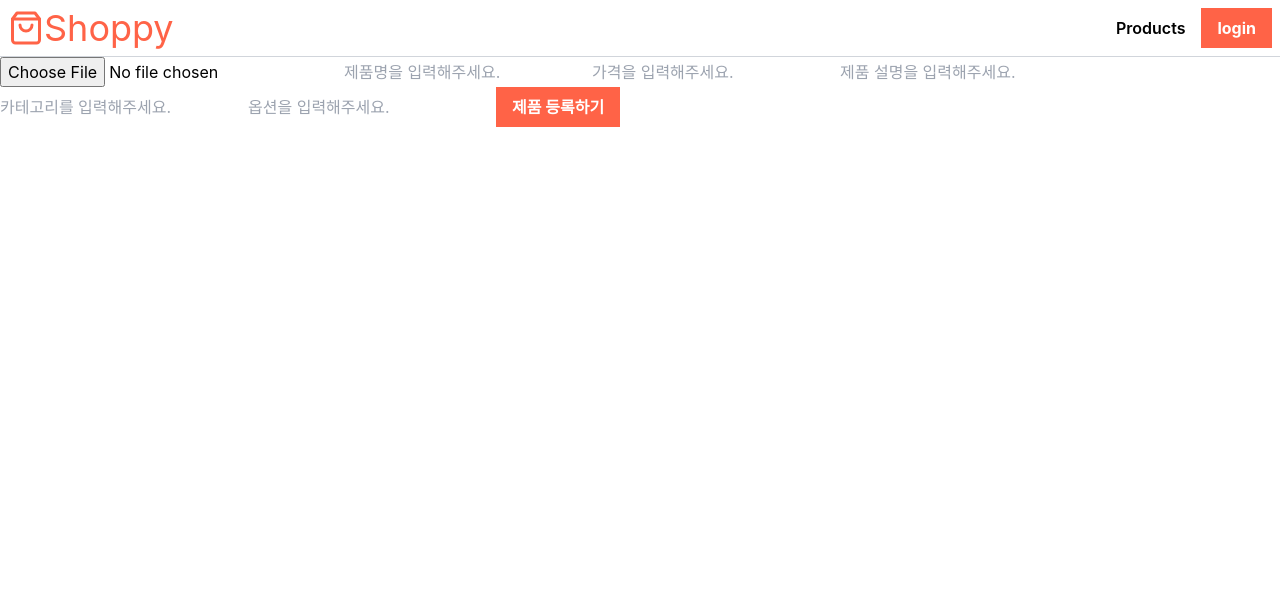
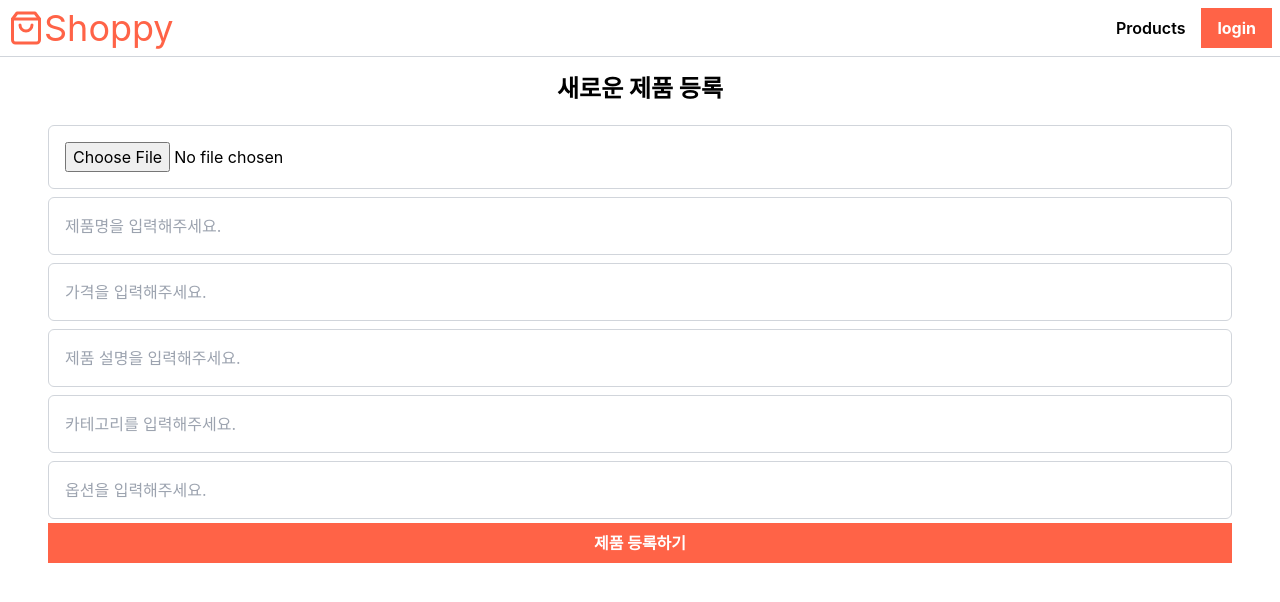
Before and after one commit to TedKoDev/project, a React (Create React App) app: page /products/new in a window 1280 px wide. Shown: the top 602 px of the page. Built offline with nearby package versions, Linux system fonts and the light colour scheme; no server answers.

Commit message:
add : NewProduct

```diff
--- a/src/components/Navbar.jsx
+++ b/src/components/Navbar.jsx
@@ -1,8 +1,8 @@
-import React, { useEffect, useState } from "react";
+import React from "react";
 import { Link } from "react-router-dom";
 import { FiShoppingBag } from "react-icons/fi";
 import { BsFillPencilFill } from "react-icons/bs";
-import { login, logout, onUserStateChange } from "../api/firebase";
+
 import Button from "./ui/Button";
 import { useAuthContext } from "./context/AuthContext";
 
--- a/src/index.css
+++ b/src/index.css
@@ -20,3 +20,7 @@ code {
   font-family: source-code-pro, Menlo, Monaco, Consolas, 'Courier New',
     monospace;
 }
+
+input {
+  @apply w-full p-4 border border-gray-300 rounded-md my-1 outline-none
+}
--- a/src/pages/NewProduct.jsx
+++ b/src/pages/NewProduct.jsx
@@ -1,84 +1,112 @@
-import React, { useState } from "react";
-import Button from "../components/ui/Button";
-import { uploadImage } from "../api/uploader";
-import { addNewProduct } from "../api/firebase";
+import React, { useState } from 'react';
+import Button from '../components/ui/Button';
+import { uploadImage } from '../api/uploader';
+import { addNewProduct } from '../api/firebase';
 
 export default function NewProduct() {
+
     const [product, setProduct] = useState({});
     const [file, setFile] = useState(null);
+    const [isUploading, setIsUploading] = useState(false);
+    const [success, setSuccess] = useState(null);
+
+
 
     const handleChange = (e) => {
         const { name, value, files } = e.target;
 
-    if (name === "file") {
+        if (name === 'file') {
             setFile(files && files[0]);
             return;
         }
 
         setProduct({ ...product, [name]: value });
-  };
+    }
 
     const handleSubmit = (e) => {
         e.preventDefault();
-    uploadImage(file).then((url) => {
-      console.log("url", url);
-      addNewProduct(product, url);
+        setIsUploading(true);
+        uploadImage(file)
+            .then(url => {
+                console.log('url', url)
+                addNewProduct(product, url)
+                    .then(() => {
+                        setSuccess('성공적으로 제품이 추가되었습니다.');
+                        setTimeout(() => {
+                            setSuccess(null);
+                        }, 3000);
+                    })
+            }
+            )
+            .finally(() => {
+                setIsUploading(false);
+                setSuccess(true);
             });
-  };
+
+
+
+    }
+
 
     return (
-    <section>
-      {file && <img src={URL.createObjectURL(file)} alt="preview" />}
-      <form onSubmit={handleSubmit}>
+        <section className='w-full text-center'>
+            <h2 className='text-2xl font-bold my-4'>새로운 제품 등록</h2>
+            {success && <p>✅{success}</p>}
+            {file && <img
+                className='w-96 mx-auto mb-2'
+                src={URL.createObjectURL(file)} alt='preview' />}
+            <form className='flex flex-col px-12' onSubmit={handleSubmit}>
                 <input
-          type="file"
-          accept="image/*"
-          name="file"
+                    type='file'
+                    accept='image/*'
+                    name='file'
                     required
+                    onChange={handleChange}
+
+                />
+                <input
+                    type='text'
+                    name='title'
+                    required
+                    placeholder='제품명을 입력해주세요.'
+                    value={product.title ?? ''}
                     onChange={handleChange}
                 />
                 <input
-          type="text"
-          name="title"
+                    type='number'
+                    name='price'
                     required
-          placeholder="제품명을 입력해주세요."
-          value={product.title ?? ""}
+                    placeholder='가격을 입력해주세요.'
+                    value={product.price ?? ''}
                     onChange={handleChange}
                 />
                 <input
-          type="number"
-          name="price"
+                    type='text'
+                    name='description'
                     required
-          placeholder="가격을 입력해주세요."
-          value={product.price ?? ""}
+                    placeholder='제품 설명을 입력해주세요.'
+                    value={product.description ?? ''}
                     onChange={handleChange}
                 />
                 <input
-          type="text"
-          name="description"
+                    type='text'
+                    name='category'
                     required
-          placeholder="제품 설명을 입력해주세요."
-          value={product.description ?? ""}
+                    placeholder='카테고리를 입력해주세요.'
+                    value={product.category ?? ''}
                     onChange={handleChange}
                 />
                 <input
-          type="text"
-          name="category"
+                    type='option'
+                    name='option'
                     required
-          placeholder="카테고리를 입력해주세요."
-          value={product.category ?? ""}
+                    placeholder='옵션을 입력해주세요.'
+                    value={product.option ?? ''}
                     onChange={handleChange}
                 />
-        <input
-          type="option"
-          name="option"
-          required
-          placeholder="옵션을 입력해주세요."
-          value={product.option ?? ""}
-          onChange={handleChange}
-        />
-        <Button type="submit" text={"제품 등록하기"} />
+                <Button type='submit' text={isUploading ? '업로드... 중입니다.' : '제품 등록하기'} />
             </form>
         </section>
+
     );
 }
```
Lines whose indentation alone changed are shown as unchanged.
